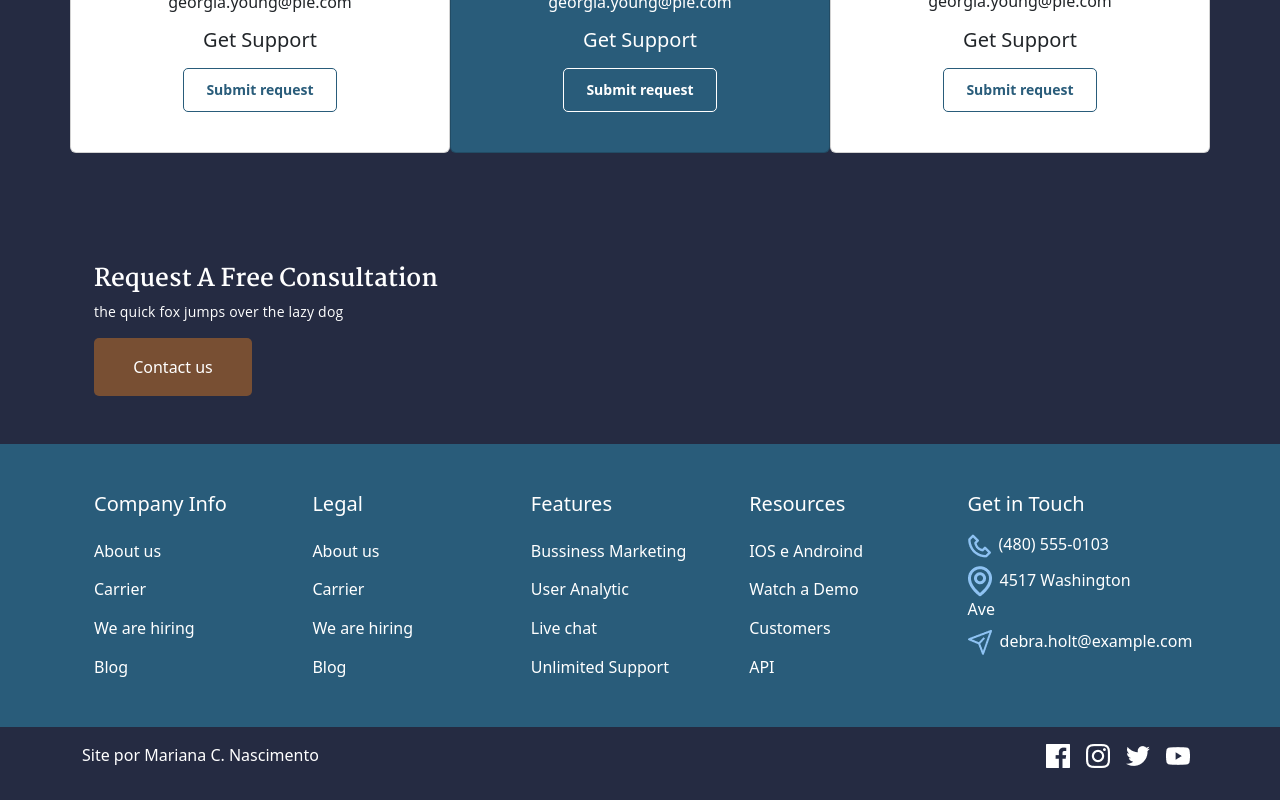
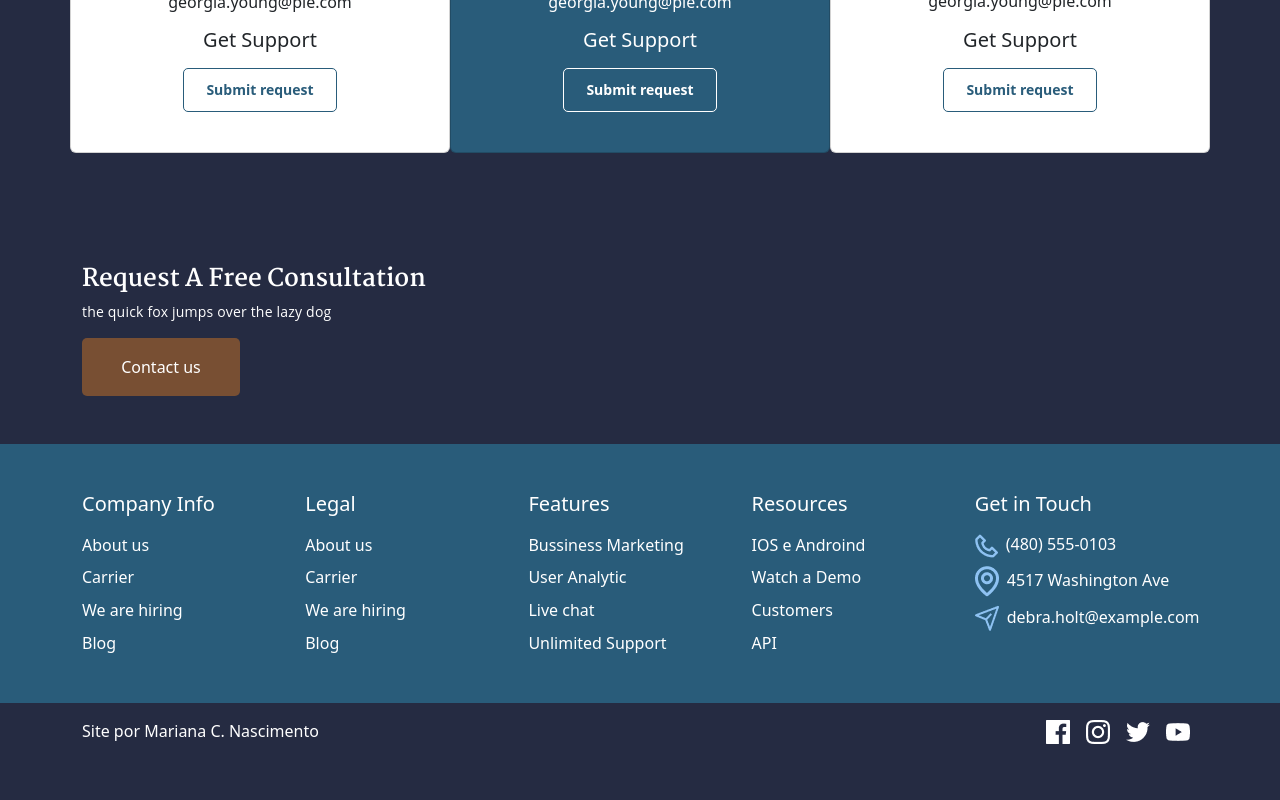
Before and after one commit to mari-cnas/react-legalide, a React (Create React App) app: page / in a window 1280 px wide. Shown: the part 3171-3971 px from the top of the page. After the commit the page ends 3947 px from the top, so only its background shows below. Built offline with nearby package versions, Linux system fonts and the light colour scheme; a web font is replaced by a local one.

Commit message:
fix: footer alignment

```diff
--- a/src/components/Footer/Menu/index.jsx
+++ b/src/components/Footer/Menu/index.jsx
@@ -7,7 +7,7 @@ import map2 from '../../../assets/map2.png';
 const Menu = () => (
     <section id="footerMenu" className="d-flex ">
         <MenuContainer className="container ">
-            <div className="container row d-flex justify-content-between row-cols-lg-5 row-cols-md-2 row-cols-sm-1 ">
+            <div className="container row d-flex justify-content-between row-cols-lg-5 row-cols-md-2 row-cols-sm-1 px-0">
                 <FooterColumn className="col "
                 title="Company Info"
                 line1="About us"
--- a/src/components/Footer/Request/index.jsx
+++ b/src/components/Footer/Request/index.jsx
@@ -2,7 +2,7 @@ import { RequestContainer } from './style';
 
 
 const Footer = () => (
-        <RequestContainer className="container d-flex justify-content-between align-items-center my-5 flex-wrap  ">
+        <RequestContainer className="container d-flex justify-content-between align-items-center my-5 flex-wrap px-0 ">
             <div className="container">
                 <h2>Request A Free Consultation</h2>
                 <p>the quick fox jumps over the lazy dog</p>
```
